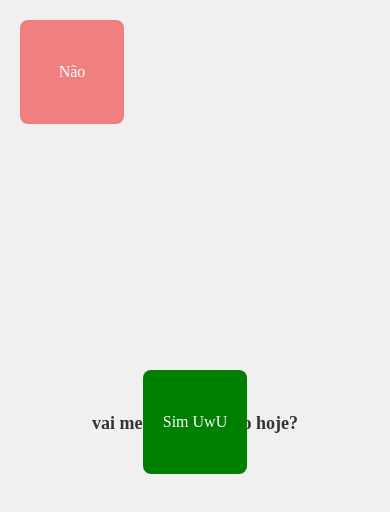
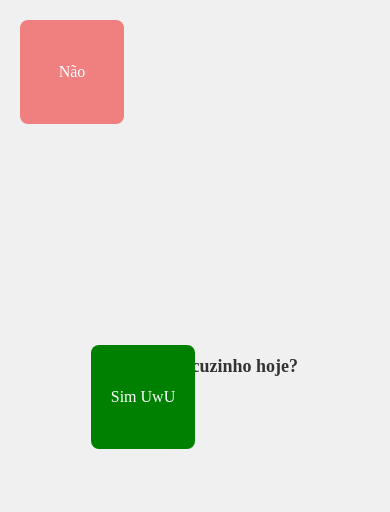
Before and after one commit to Emylka/TESTE-, a plain HTML site: page index.html in a window 390 px wide. Drawn offline with Linux system fonts and the light colour scheme.

Commit message:
Update styles.css

```diff
--- a/styles.css
+++ b/styles.css
@@ -11,8 +11,9 @@ body {
 
 .title {
     font-size: 24px;
-    margin-bottom: 120px;
+    margin-bottom: 20px; /* Adjust this to create space between the title and the boxes */
     color: #333;
+    position: relative; /* Ensure it’s positioned relative to the document flow */
 }
 
 .box, .green-box {
@@ -46,9 +47,13 @@ body {
 
 /* Media Query for Mobile Devices */
 @media (max-width: 600px) {
+    body {
+        flex-direction: column; /* Stack items vertically */
+    }
+
     .title {
         font-size: 18px;
-        margin-bottom: 10px;
+        margin-bottom: 10px; /* Adjust margin to create space */
     }
 
     .box, .green-box {
@@ -58,8 +63,7 @@ body {
     }
 
     .green-box {
-        top: 50%; /* Adjust position for mobile */
-        left: 50%; /* Centered horizontally on mobile */
-        transform: translate(-50%, -50%); /* Centering */
+        position: static; /* Remove absolute positioning */
+        margin-top: 10px; /* Ensure space below the title */
     }
 }
```
